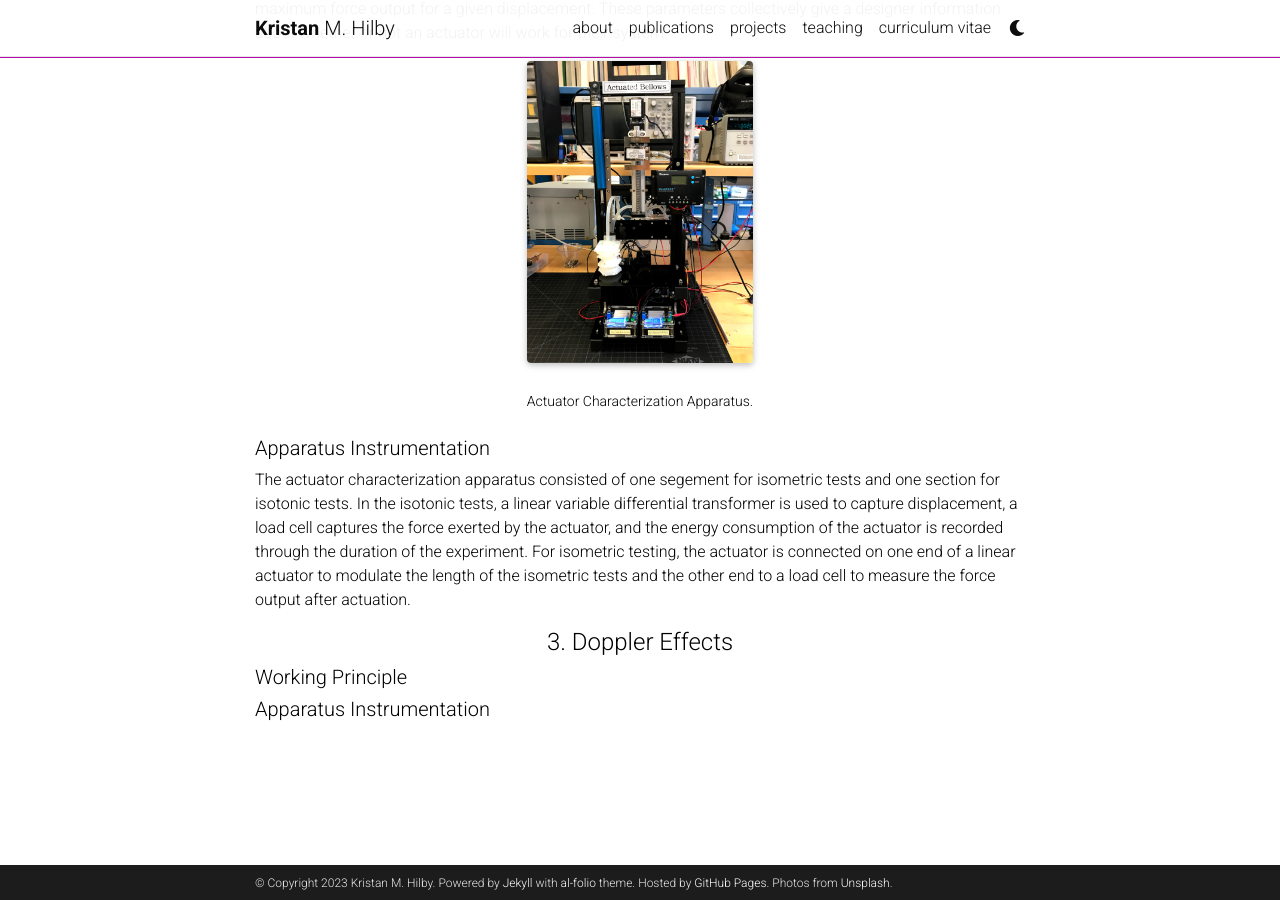
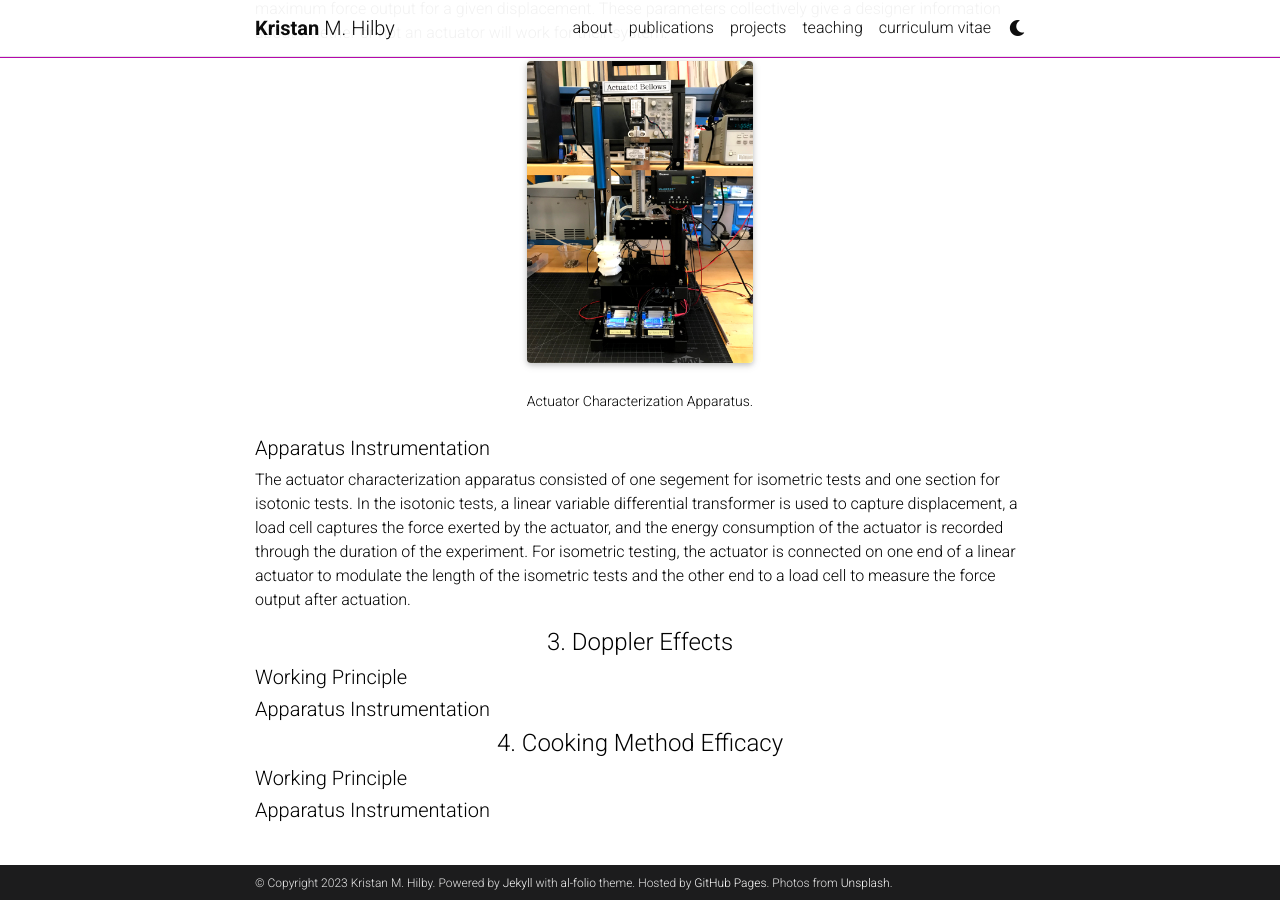
Before and after one commit to kristanhilby/kristanhilby.github.io, a Jekyll site: the page built from _teaching/11_project.md, in a window 1280 px wide and 900 px high, scrolled down 2179 px. Built offline with Jekyll 4.4.1, drawn with Linux system fonts in a browser that asks for light colours; full-size pictures stand in for the smaller copies a plugin makes; comment, search, counter and statistics services are not loaded; a style sheet for code colours, icons or effects is not loaded.

Commit message:
Update 11_project.md

```diff
--- a/_teaching/11_project.md
+++ b/_teaching/11_project.md
@@ -76,3 +76,9 @@ The actuator characterization apparatus consisted of one segement for isometric
 ##### Working Principle
 
 ##### Apparatus Instrumentation
+
+<h4 style="text-align: center;">4. Cooking Method Efficacy</h4>
+
+##### Working Principle
+
+##### Apparatus Instrumentation
```
